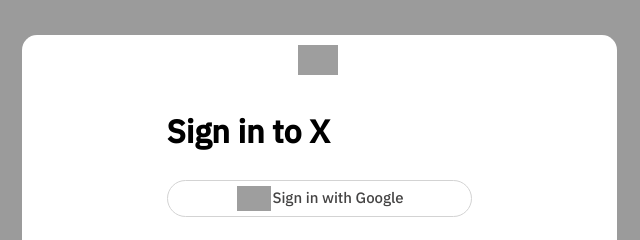
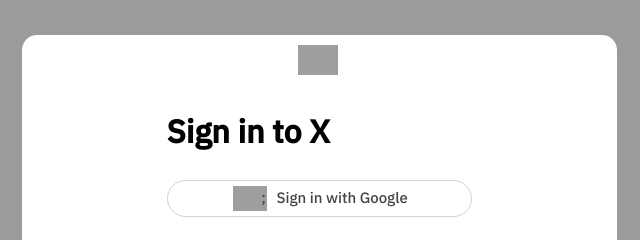
Before and after one commit to devissrani/test5, a plain HTML site: page index.html in a window 1280 px wide. Shown: the top 240 px of the page, 321-961 px from the left. Drawn offline with Linux system fonts and the light colour scheme; grey boxes are pictures that could not be loaded.

Commit message:
Space added

```diff
--- a/index.html
+++ b/index.html
@@ -23,7 +23,7 @@
                     href=""><img
                         src="https://cdn1.iconfinder.com/data/icons/google-s-logo/150/Google_Icons-09-512.png" alt=""
                         height="25px"> <!--importing google icon image to add inside button-->
-                    <p>&nbsp;&nbsp;&nbsp;&nbsp;&nbsp; Sign in with Google</p>
+                    <p>&nbsp;&nbsp;&nbsp;&nbsp;;&nbsp;&nbsp; Sign in with Google</p>
                 </a>
             </button>
         </div>
```
